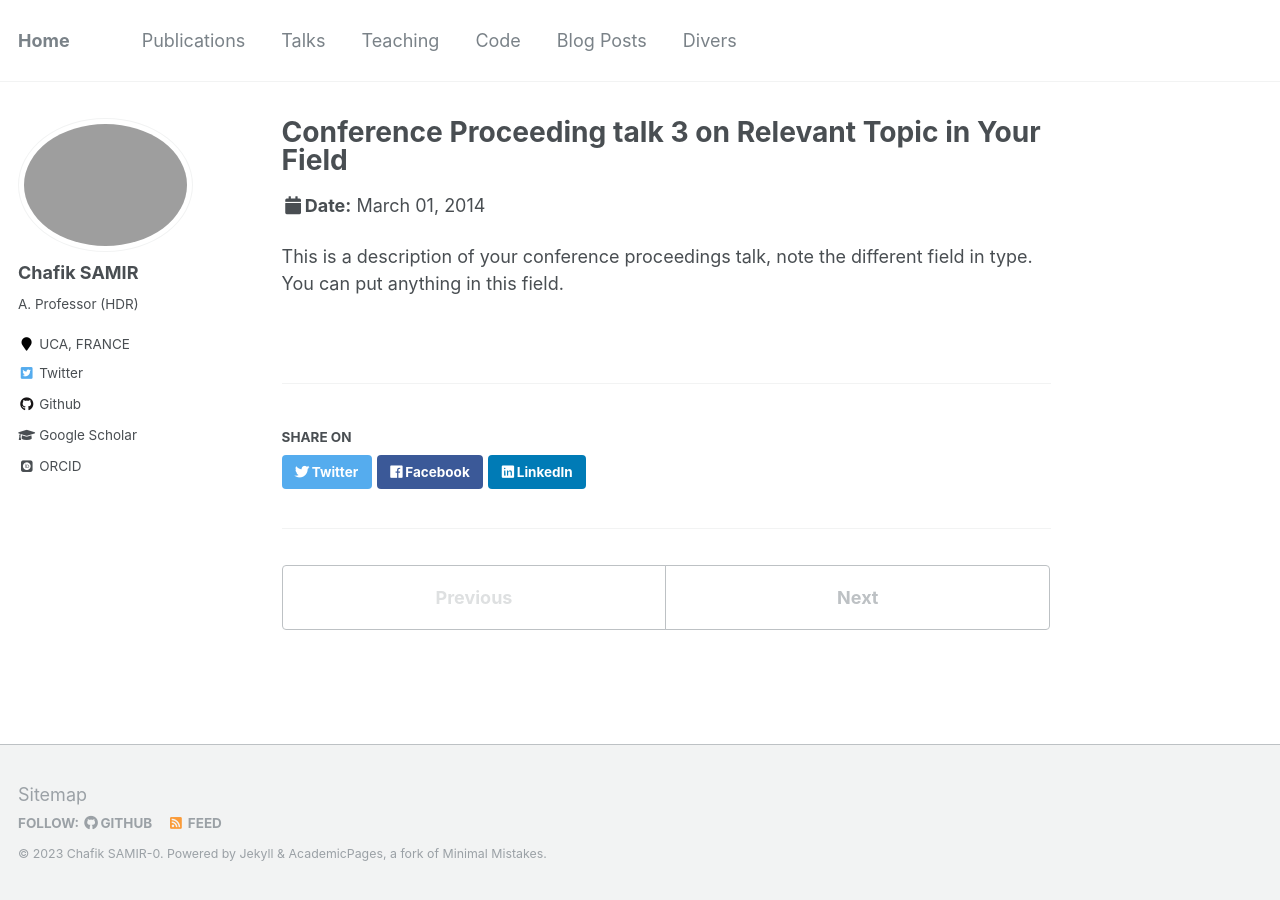
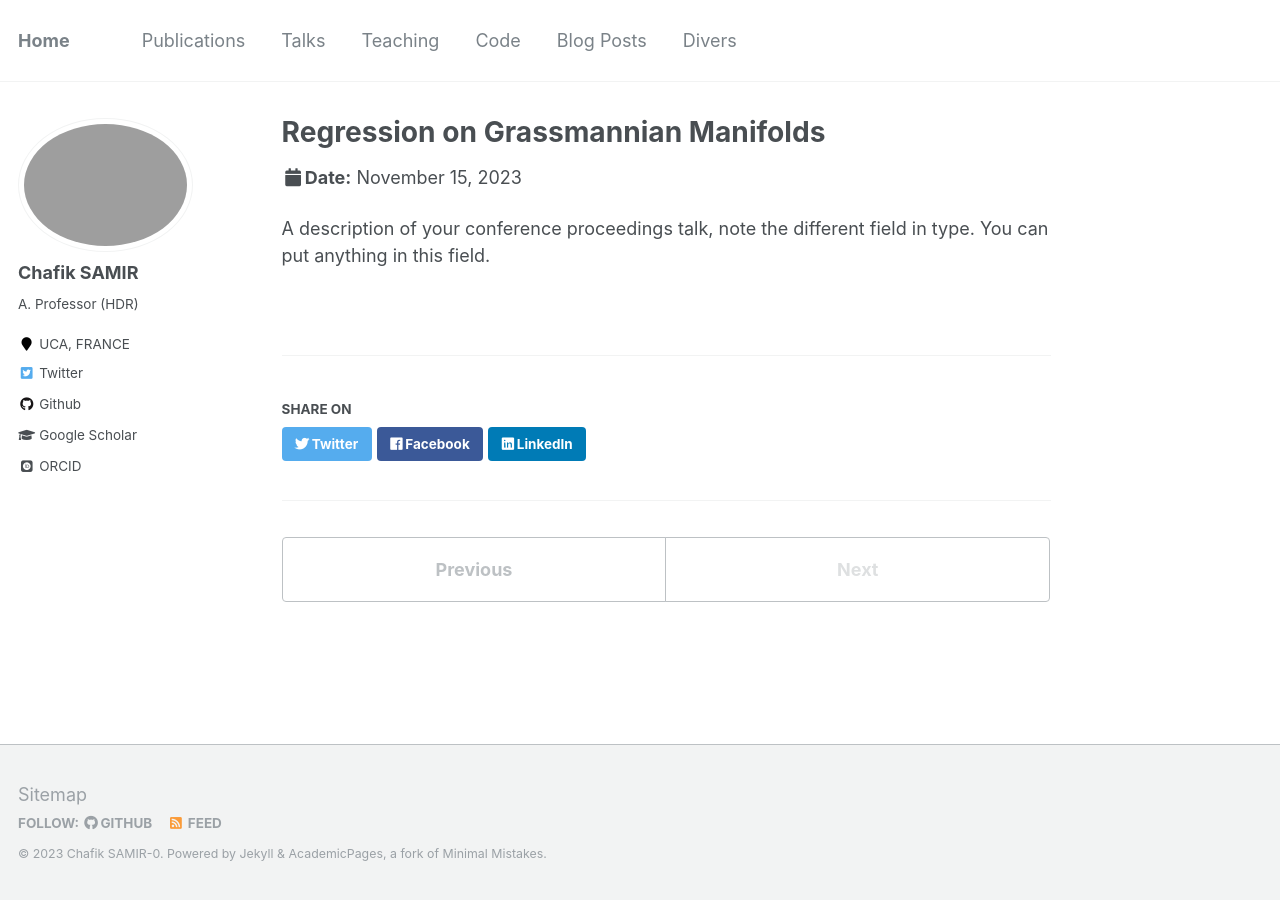
Before and after one commit to Chsamir/chsamir.github.io, a Jekyll site: the page built from _talks/2014-03-01-talk-3.md, in a window 1280 px wide. Built offline with Jekyll 4.4.1, drawn with Linux system fonts in a browser that asks for light colours; some web fonts are replaced.

Commit message:
Update 2014-03-01-talk-3.md

```diff
--- a/_talks/2014-03-01-talk-3.md
+++ b/_talks/2014-03-01-talk-3.md
@@ -1,11 +1,11 @@
 ---
-title: "Conference Proceeding talk 3 on Relevant Topic in Your Field"
+title: "Regression on Grassmannian Manifolds"
 collection: talks
-type: "Conference proceedings talk"
+type: "Conference talk"
 permalink: /talks/2014-03-01-talk-3
-venue: "Testing Institute of America 2014 Annual Conference"
-date: 2014-03-01
-location: "Los Angeles, CA"
+venue: "PR International Conference on Artificial Intelligence"
+date: 2023-11-15
+location: "Jakarta, Indonesia"
 ---
 
-This is a description of your conference proceedings talk, note the different field in type. You can put anything in this field.
+A description of your conference proceedings talk, note the different field in type. You can put anything in this field.
```
